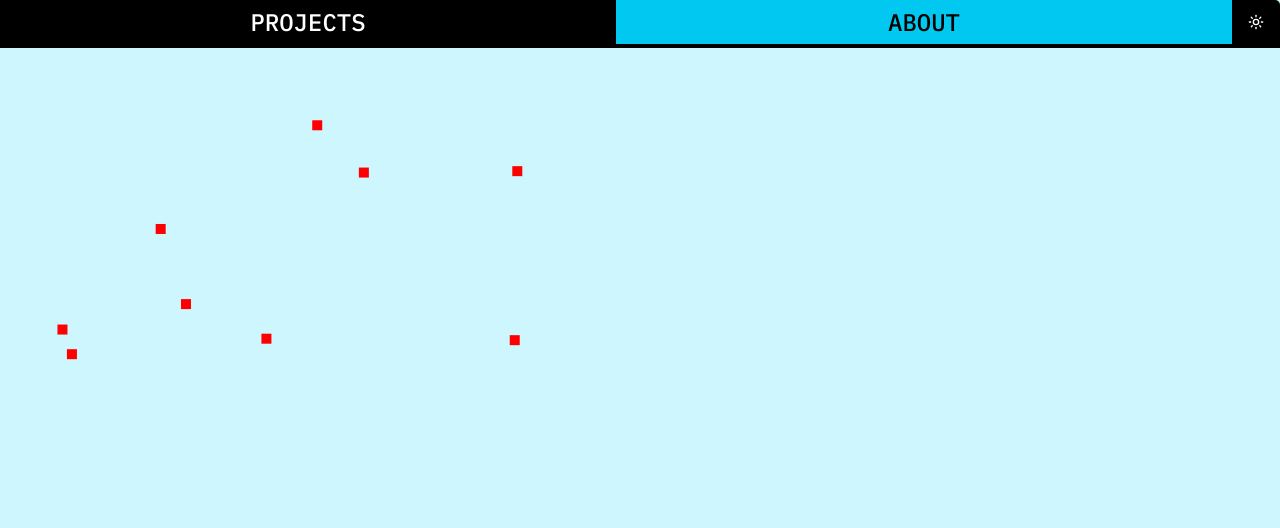
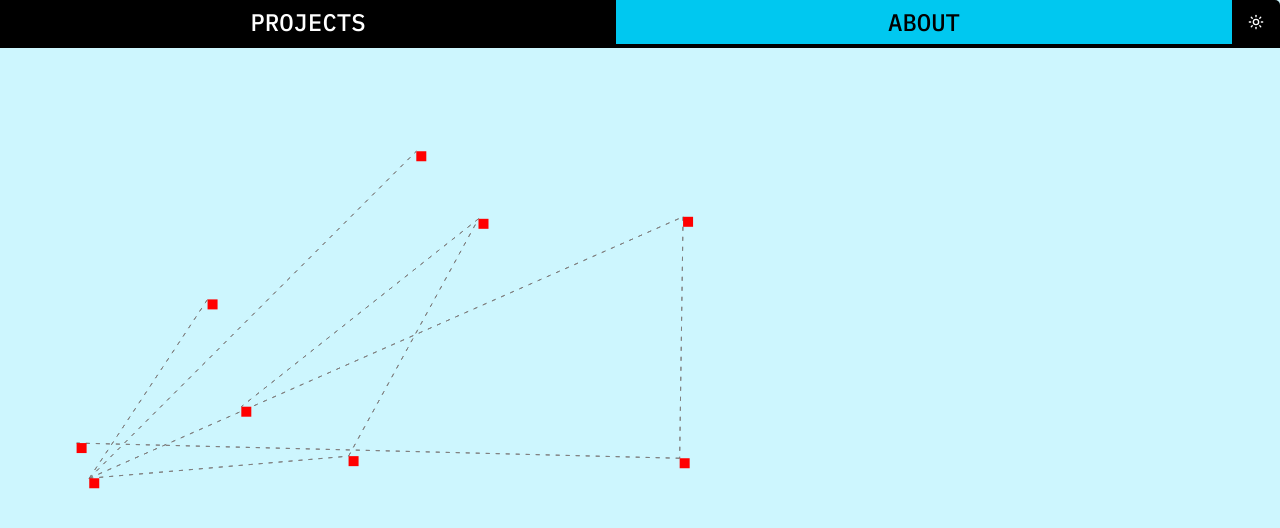
Before and after one commit to andreicstoica/algos-visualized, a Next.js app: page /dijkstra in a window 1280 px wide. Shown: the top 528 px of the page. Built offline with nearby package versions, Linux system fonts and the light colour scheme.

Commit message:
high-res canvas and branch display

```diff
--- a/src/app/dijkstra/page.tsx
+++ b/src/app/dijkstra/page.tsx
@@ -11,23 +11,23 @@ export default function DijkstraPage() {
   const initialDims = useRef<{ w: number; h: number } | null>(null);
 
   useEffect(() => {
-    // Only generate tree once, on mount
+    // only generate tree once, on mount
     const w = window.innerWidth - window.innerWidth * 0.1;
-    const h = window.innerHeight - window.innerWidth * 0.1;
+    const h = window.innerHeight - window.innerHeight * 0.1;
     setCanvasWidth(w);
     setCanvasHeight(h);
-    setTree(generateTree(9, 5, w / 2, h / 2));
+    setTree(generateTree(9, 5, w / 1.5, h / 1.5));
     initialDims.current = { w, h };
 
     // Optional: Add a resize listener to update dimensions if the window size changes
     const handleResize = () => {
       setCanvasWidth(window.innerWidth - window.innerWidth * 0.1);
-      setCanvasHeight(window.innerHeight - window.innerWidth * 0.2);
+      setCanvasHeight(window.innerHeight - window.innerWidth * 0.1);
     };
 
     window.addEventListener("resize", handleResize);
 
-    // Cleanup the event listener when the component unmounts
+    // cleanup the event listener when the component unmounts
     return () => {
       window.removeEventListener("resize", handleResize);
     };
@@ -36,23 +36,38 @@ export default function DijkstraPage() {
   const treeDraw = (context: CanvasRenderingContext2D) => {
     context.clearRect(0, 0, context.canvas.width, context.canvas.height);
 
+    // dynamic sizing of the canvas
     if (tree.length && initialDims.current) {
       const { w: initialW, h: initialH } = initialDims.current;
       const scaleX = canvasWidth / initialW;
       const scaleY = canvasHeight / initialH;
       const scale = Math.min(scaleX, scaleY);
 
-      // Calculate offset to center the drawing
-      const offsetX = (canvasWidth - initialW * scale) / 2;
-      const offsetY = (canvasHeight - initialH * scale) / 2;
+      // calculate offset to center the drawing within div
+      const offsetX = (canvasWidth - initialW * scale) / 1.5;
+      const offsetY = (canvasHeight - initialH * scale) / 1.5;
 
       context.save();
       context.translate(offsetX, offsetY);
       context.scale(scale, scale);
 
+      // draw nodes
       context.fillStyle = "red";
       tree.forEach((node) => {
         context.fillRect(node.x, node.y, 10, 10);
+      });
+
+      // draw branches
+      context.strokeStyle = "gray";
+      context.setLineDash([4, 6]); // dotted line
+      context.globalCompositeOperation = "destination-over"; // draw behind nodes
+      tree.forEach((node) => {
+        node.neighbors.forEach((branch) => {
+          context.beginPath();
+          context.moveTo(branch.node1.x, branch.node1.y);
+          context.lineTo(branch.node2.x, branch.node2.y);
+          context.stroke();
+        });
       });
 
       context.restore();
--- a/src/components/canvas.tsx
+++ b/src/components/canvas.tsx
@@ -14,19 +14,23 @@ const Canvas = ({ width, height, draw }: CanvasProps) => {
     const canvas = canvasRef.current;
     if (!canvas) return;
 
+    const dpr = window.devicePixelRatio || 1; // dpr for high res canvas B)
+    canvas.width = width * dpr;
+    canvas.height = height * dpr;
+    canvas.style.width = `${width}px`;
+    canvas.style.height = `${height}px`;
+
     const context = canvas.getContext("2d");
     if (!context) return;
 
-    // Call the draw function passed as a prop
+    context.setTransform(1, 0, 0, 1, 0, 0); // reset transform
+    context.scale(dpr, dpr);
+
+    // call the draw function passed as a prop
     draw(context);
+  }, [draw, width, height]);
 
-    // Optional: Clean up function if needed (e.g., for event listeners)
-    return () => {
-      // Any cleanup logic here
-    };
-  }, [draw, width, height]); // Re-run effect if draw function or dimensions change
-
-  return <canvas ref={canvasRef} width={width} height={height} />;
+  return <canvas ref={canvasRef} style={{ display: "block" }} />;
 };
 
 export default Canvas;
```
Also changed, not shown: src/components/dijkstra-visualization.ts (deleted), src/lib/dijkstra.ts (line endings or trailing spaces).
